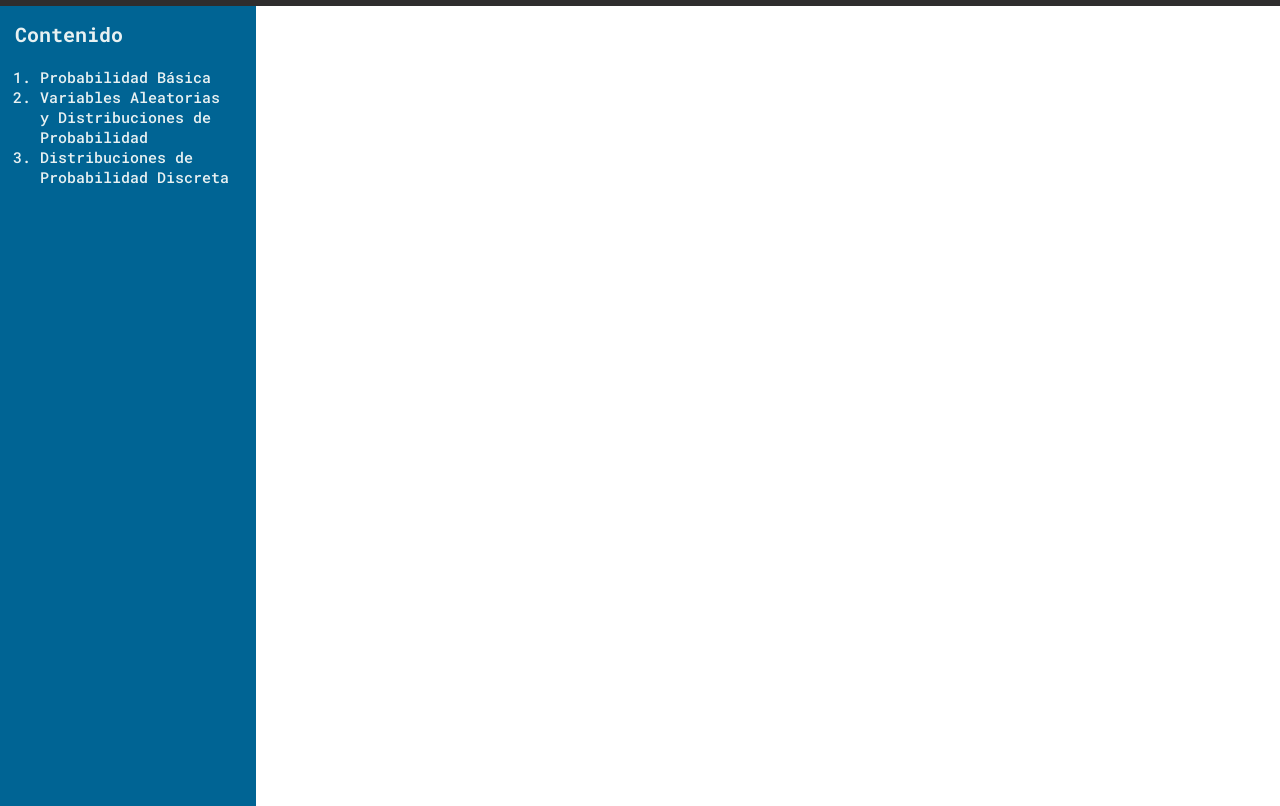
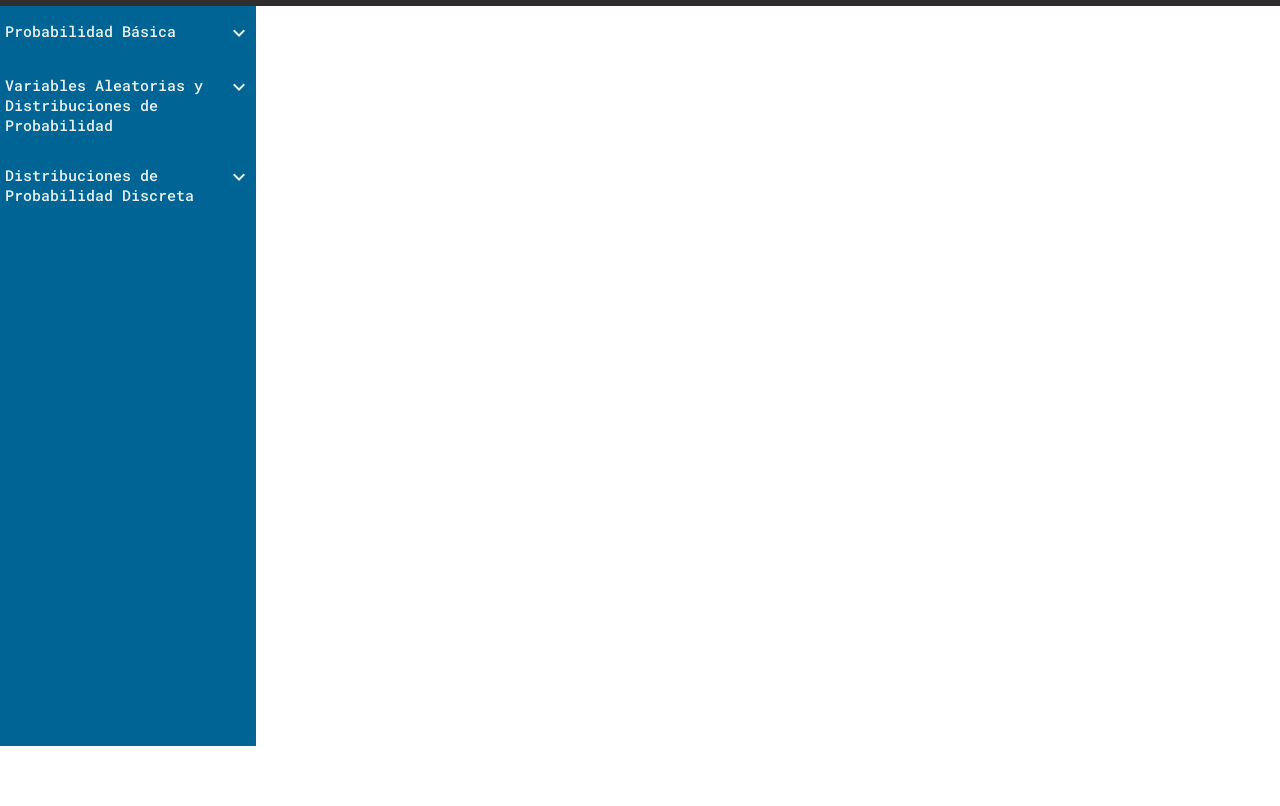
Before and after one commit to PedroHigueraG/Probabilidad, a plain HTML site: page index.html in a window 1280 px wide. Shown: the part 54-860 px from the top of the page. Drawn offline with Linux system fonts and the light colour scheme.

Commit message:
Otra forma de hacer el menu, un menu desplegable

```diff
--- a/assets/css/style.css
+++ b/assets/css/style.css
@@ -1,3 +1,27 @@
+.material-icons {
+    font-family: 'Material Icons';
+    font-weight: normal;
+    font-style: normal;
+    font-size: 24px;  /* Preferred icon size */
+    display: inline-block;
+    line-height: 1;
+    text-transform: none;
+    letter-spacing: normal;
+    word-wrap: normal;
+    white-space: nowrap;
+    direction: ltr;
+
+    /* Support for all WebKit browsers. */
+    -webkit-font-smoothing: antialiased;
+    /* Support for Safari and Chrome. */
+    text-rendering: optimizeLegibility;
+
+    /* Support for Firefox. */
+    -moz-osx-font-smoothing: grayscale;
+
+    /* Support for IE. */
+    font-feature-settings: 'liga';
+  }
 *{
     box-sizing: border-box;
     margin: 0;
@@ -8,6 +32,8 @@ html{
     font-family: 'Roboto Mono', monospace;
 }
 .header{
+    position: fixed;
+    width: 100%;
     display: flex;
     background-color: #2F2D2E;
     height: 60px;
@@ -31,24 +57,31 @@ html{
     margin-right: 15px;
 }
 .aside{
+    height: 100vh;
     width: 20%;
-    height: 100vh;
     background-color: #006494;
     color: #e8f1f2;
 }
-.aside .titulo-contenido{
-    font-size: 2rem;
-    padding: 15px;
-    padding-bottom: 0;
+.aside .contenido{
+    position: relative;
+    height: 100%;
+    display: flex;
+    flex-direction: column;
+    top: 60px;
 }
-.lista-contenido{
-    padding: 20px;
+.aside .contenido .contenido-item:hover{
+    background-color: #13293d;
+    cursor: pointer;
 }
-.contenido {
-    padding-left: 20px;
+.contenido .contenido-item{
     font-size: 1.5rem;
+    padding: 15px 5px;
+    list-style: none;
+    align-items: center;
 }
-.contenido .enlace-contenido{
+.contenido .contenido-item .enlace-contenido{
+    display: flex;
     color: #e8f1f2;
-    text-decoration: none;
+    justify-content: space-between;
+
 }
--- a/index.html
+++ b/index.html
@@ -8,6 +8,7 @@
     <link rel="preconnect" href="https://fonts.gstatic.com">
     <link href="https://fonts.googleapis.com/css2?family=Roboto+Mono:wght@100;300;500;700&display=swap"
         rel="stylesheet">
+    <link href="https://fonts.googleapis.com/icon?family=Material+Icons" rel="stylesheet">
     <title>Probabilidad</title>
 </head>
 
@@ -22,17 +23,14 @@
     </header>
     <main>
         <aside class="aside">
-            <h1 class="titulo-contenido">Contenido</h1>
-            <div class="lista-contenido">
-                <ol class="contenido">
-                    <li class="contenido-item" value="1"><a href="" class="enlace-contenido">Probabilidad Básica</a>
+                <ul class="contenido">
+                    <li class="contenido-item" value="1"><div class="enlace-contenido">Probabilidad Básica<span class="material-icons md-light md-18">expand_more</span></div>
                     </li>
-                    <li class="contenido-item"><a href="" class="enlace-contenido">Variables Aleatorias y Distribuciones
-                            de Probabilidad</a></li>
-                    <li class="contenido-item"><a href="" class="enlace-contenido">Distribuciones de Probabilidad
-                            Discreta</a></li>
-                </ol>
-            </div>
+                    <li class="contenido-item"><div class="enlace-contenido">Variables Aleatorias y Distribuciones
+                            de Probabilidad<span class="material-icons md-light md-18">expand_more</span></div></li>
+                    <li class="contenido-item"><div class="enlace-contenido">Distribuciones de Probabilidad
+                            Discreta<span class="material-icons md-light md-18">expand_more</span></div></li>
+                </ul>
         </aside>
         <div class="main-div">
         </div>
```
